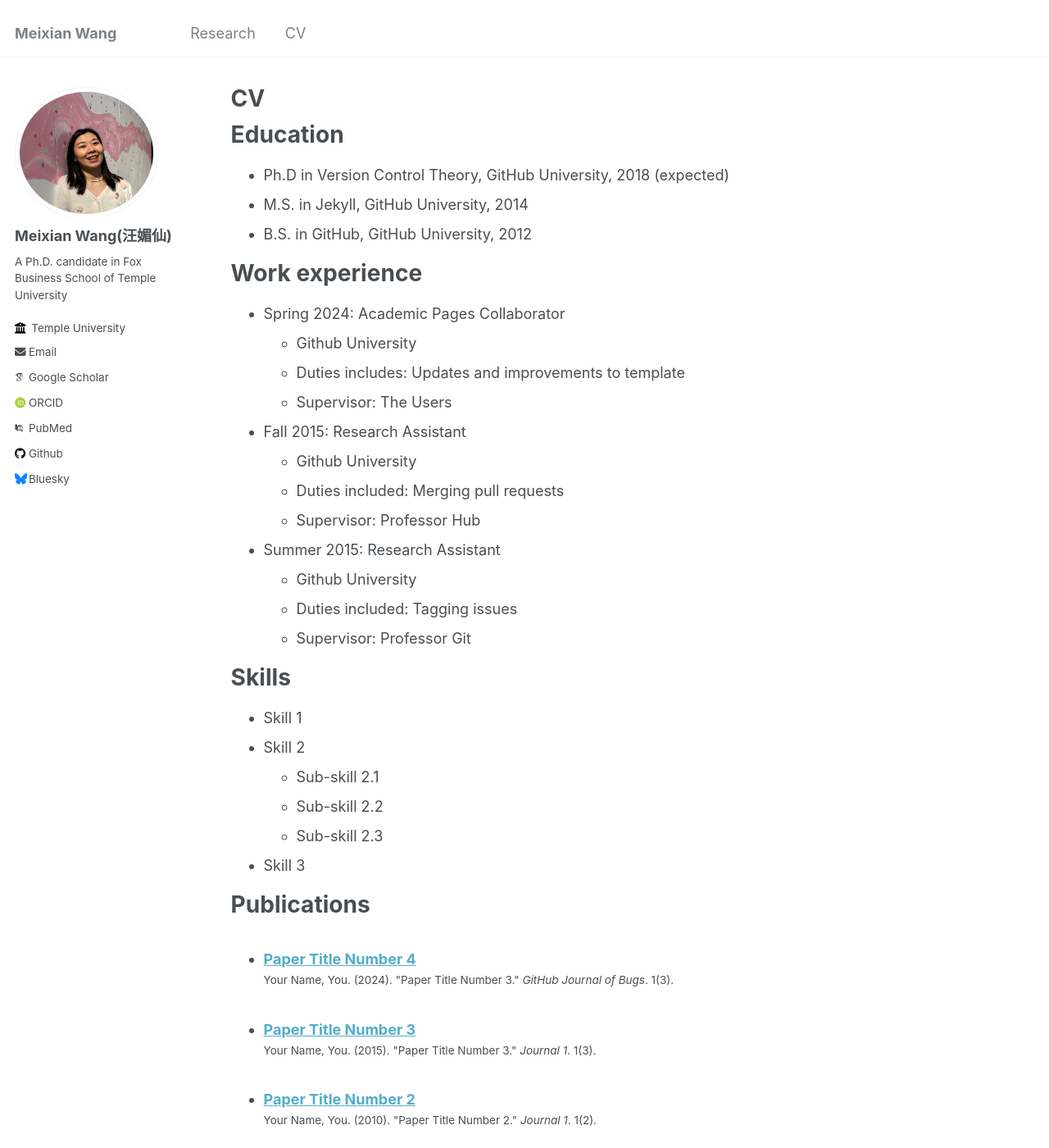
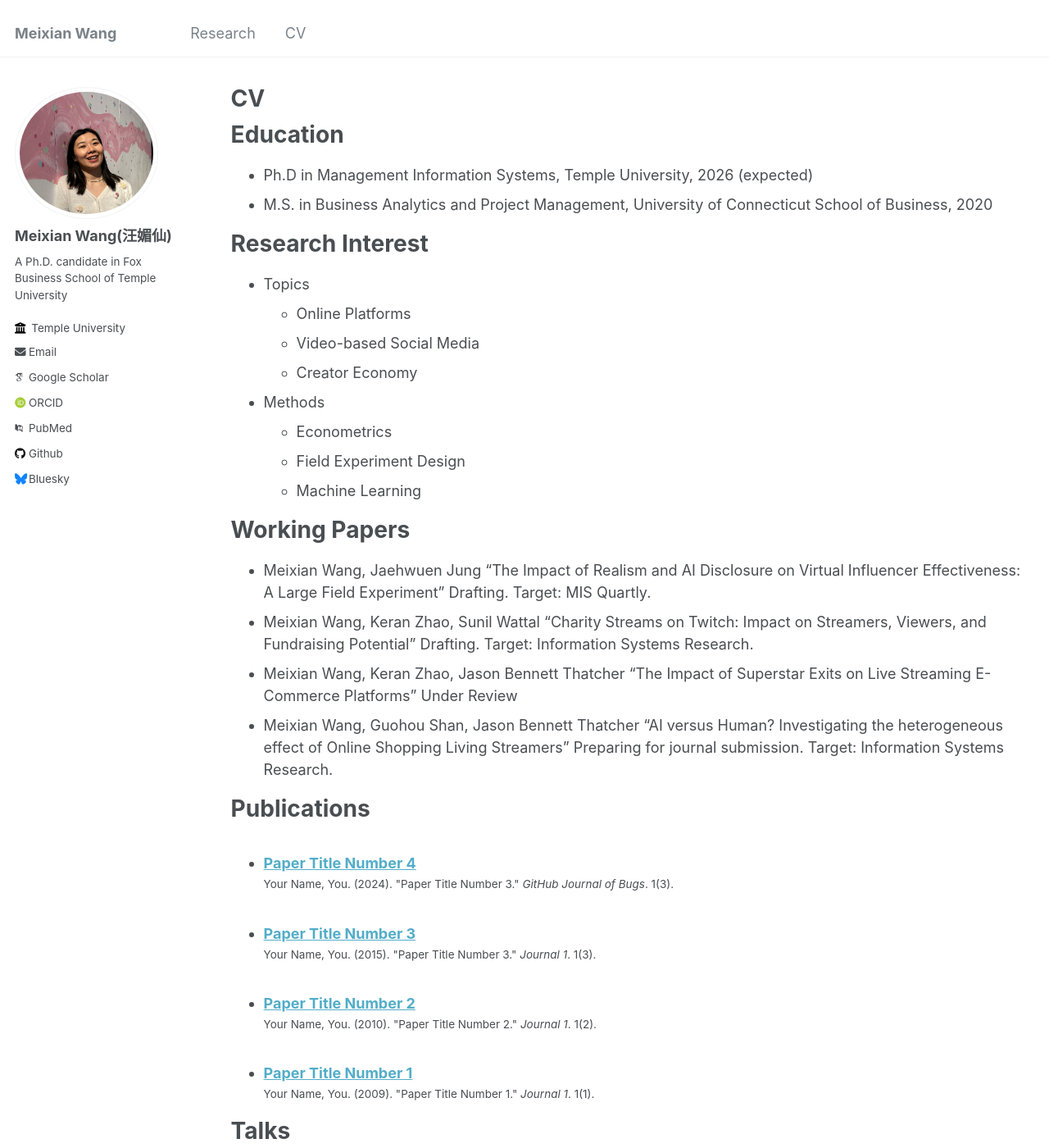
Before and after one commit to MeixianWang2/MeixianWang2.github.io, a Jekyll site: the page built from _pages/cv.md, in a window 1280 px wide and 1400 px high. Shown: the whole window at 82% size. Built offline with Jekyll 4.4.1, drawn with Linux system fonts in a browser that asks for light colours; some web fonts are replaced.

Commit message:
Update cv.md

```diff
--- a/_pages/cv.md
+++ b/_pages/cv.md
@@ -11,35 +11,27 @@ redirect_from:
 
 Education
 ======
-* Ph.D in Version Control Theory, GitHub University, 2018 (expected)
-* M.S. in Jekyll, GitHub University, 2014
-* B.S. in GitHub, GitHub University, 2012
+* Ph.D in Management Information Systems, Temple University, 2026 (expected)
+* M.S. in Business Analytics and Project Management, University of Connecticut School of Business, 2020
 
-Work experience
+Research Interest
 ======
-* Spring 2024: Academic Pages Collaborator
-  * Github University
-  * Duties includes: Updates and improvements to template
-  * Supervisor: The Users
+* Topics
+  * Online Platforms
+  * Video-based Social Media
+  * Creator Economy
 
-* Fall 2015: Research Assistant
-  * Github University
-  * Duties included: Merging pull requests
-  * Supervisor: Professor Hub
+* Methods
+  * Econometrics
+  * Field Experiment Design
+  * Machine Learning
 
-* Summer 2015: Research Assistant
-  * Github University
-  * Duties included: Tagging issues
-  * Supervisor: Professor Git
-
-Skills
+Working Papers
 ======
-* Skill 1
-* Skill 2
-  * Sub-skill 2.1
-  * Sub-skill 2.2
-  * Sub-skill 2.3
-* Skill 3
+* Meixian Wang, Jaehwuen Jung “The Impact of Realism and AI Disclosure on Virtual Influencer Effectiveness: A Large Field Experiment” Drafting. Target: MIS Quartly.
+* Meixian Wang, Keran Zhao, Sunil Wattal “Charity Streams on Twitch: Impact on Streamers, Viewers, and Fundraising Potential” Drafting. Target: Information Systems Research.
+* Meixian Wang, Keran Zhao, Jason Bennett Thatcher “The Impact of Superstar Exits on Live Streaming E-Commerce Platforms” Under Review
+* Meixian Wang, Guohou Shan, Jason Bennett Thatcher “AI versus Human? Investigating the heterogeneous effect of Online Shopping Living Streamers” Preparing for journal submission. Target: Information Systems Research.
 
 Publications
 ======
```
